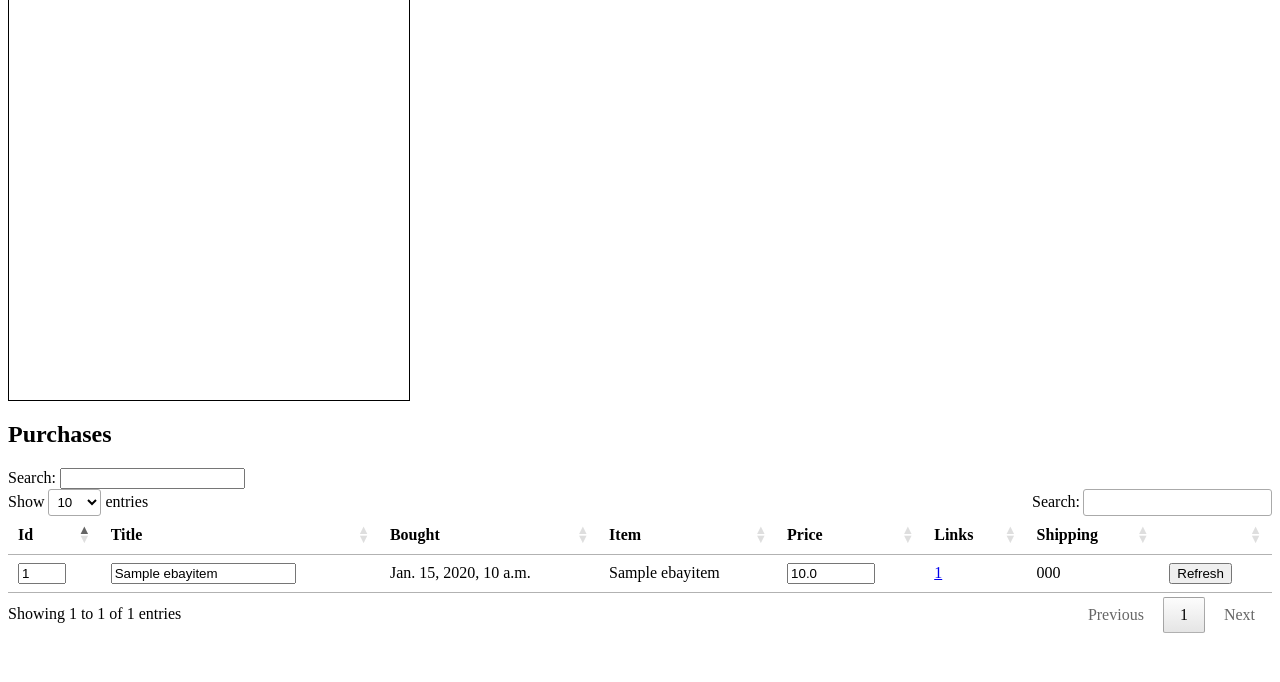
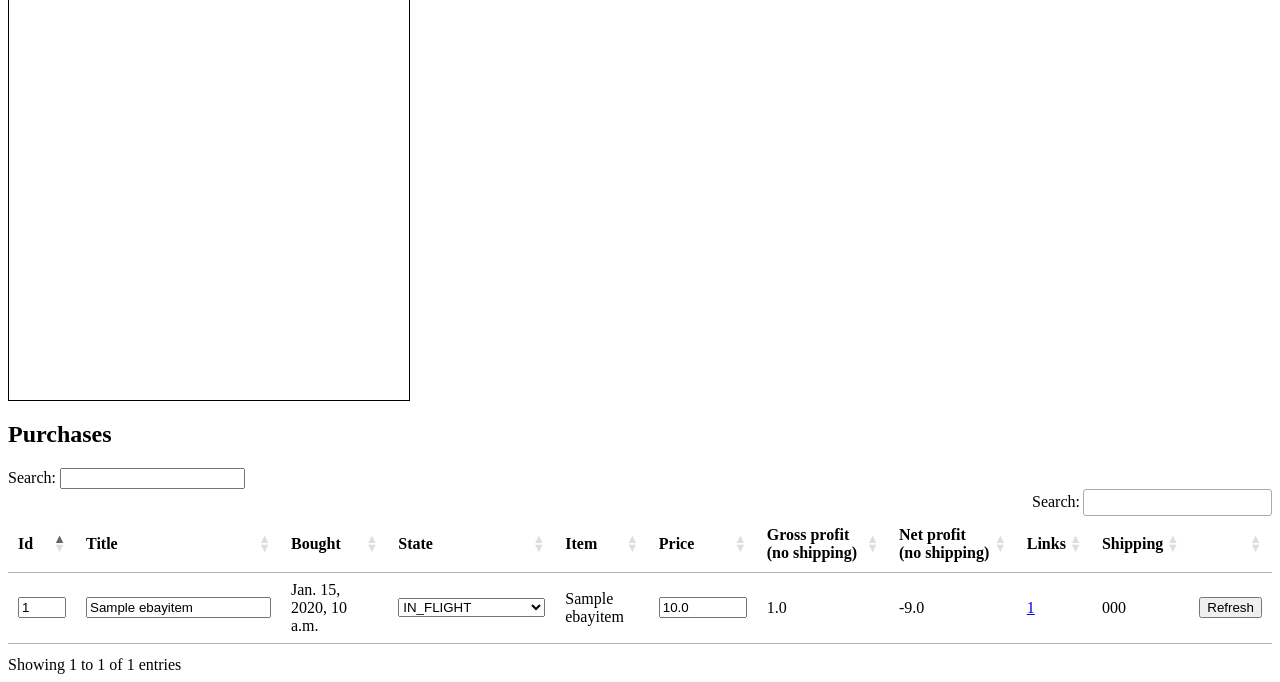
Before and after one commit to de1ux/inventory, a Django app: template inventory/templates/home.html in a window 1280 px wide. Shown: the part 767-1449 px from the top of the page. Before the commit the page ends 1400 px from the top, so only its background shows below. Run offline with Django 5.2, Linux system fonts and the light colour scheme; the template is opened without the code that fills it: values that come from a table or form of the project are taken from there, others are empty; tables that the repository leaves empty hold one stand-in row (values such as "Sample post"); data that the repository does not hold is empty; some libraries are stand-ins or nearby versions.

Commit message:
main Add net/gross calculations

```diff
--- a/inventory/models.py
+++ b/inventory/models.py
@@ -24,7 +24,7 @@ class EbayItem(models.Model):
     title = models.CharField(max_length=255)
     bought_price = models.FloatField()
     bought_date = models.DateTimeField()
-    net_profit = models.FloatField(null=True)
+    gross_profit = models.FloatField(null=True)
     bought_tracking_number = models.CharField(max_length=255, null=True)
     user = models.ForeignKey("User", on_delete=models.CASCADE)
 
@@ -34,10 +34,15 @@ class EbayItem(models.Model):
         ON_SHELF_LISTED = "ON_SHELF_LISTED", "listed"
         SHIPPED = "SHIPPED", "shipped"
 
-    state = models.CharField(max_length=255, choices=State.choices, default=State.ON_SHELF)
+    state = models.CharField(max_length=255, choices=State.choices, default=State.IN_FLIGHT)
 
     def order_id_url(self):
         return f"https://order.ebay.com/ord/show?orderId={self.order_id}#/"
+
+    def net_profit(self):
+        if self.gross_profit is None:
+            return None
+        return self.gross_profit - self.bought_price
 
 
 class User(AbstractUser):
--- a/inventory/templates/home.html
+++ b/inventory/templates/home.html
@@ -25,7 +25,7 @@
 
     $(document).ready(function () {
         let table = new DataTable('#items', {
-            perPage: 100,
+            paging: false,
         });
 
         document.getElementById("search").addEventListener("keydown", function (event) {
@@ -70,8 +70,11 @@
         <th>Id</th>
         <th>Title</th>
         <th>Bought</th>
+        <th>State</th>
         <th>Item</th>
         <th>Price</th>
+        <th>Gross profit (no shipping)</th>
+        <th>Net profit (no shipping)</th>
         <th>Links</th>
         <th>Shipping</th>
         <th></th>
@@ -88,11 +91,21 @@
                    hx-trigger="blur" hx-vals="js:{ 'id': '{{ item.item_id }}', 'system_title': event.target.value }"/>
         </td>
         <td>{{ item.bought_date }}</td>
+        <td>
+            <select hx-swap="none" hx-trigger="change" hx-patch="{% url 'item_detail' pk=item.item_id %}" hx-vals="js:{ 'id': '{{ item.item_id }}', 'state': event.target.value }">
+                <option {% if item.state == 'IN_FLIGHT' %}selected="selected"{% endif %} value="IN_FLIGHT">IN_FLIGHT</option>
+                <option {% if item.state == 'ON_SHELF' %}selected="selected"{% endif %} value="ON_SHELF">ON_SHELF</option>
+                <option {% if item.state == 'ON_SHELF_LISTED' %}selected="selected"{% endif %} value="ON_SHELF_LISTED">ON_SHELF_LISTED</option>
+                <option {% if item.state == 'SHIPPED' %}selected="selected"{% endif %} value="SHIPPED">SHIPPED</option>
+            </select>
+        </td>
         <td>{{ item.title }}</td>
         <td>
             <input style="width:80px;" type="number" value="{{ item.bought_price|default_if_none:'' }}" hx-patch="{% url 'item_detail' pk=item.item_id %}"
                    hx-trigger="blur" hx-vals="js:{ 'id': '{{ item.item_id }}', 'bought_price': event.target.value }"/>
         </td>
+        <td>{{ item.gross_profit|default_if_none:'' }}</td>
+        <td>{{ item.net_profit|default_if_none:'' }}</td>
         <td><a target="_blank" href="{{ item.order_id_url }}">{{ item.order_id }}</a></td>
         <td>{{ item.bought_tracking_number }}</td>
         <td><button hx-get="{% url 'refresh_item' item.item_id %}" hx-swap="innerHTML">Refresh</button></td>
```
Also changed, not shown: inventory/views/api/ebay.py (+35 -36 lines), inventory/migrations/0009_ebayitem_net_profit.py (added), inventory/migrations/0010_rename_net_profit_ebayitem_gross_profit.py (added), inventory/migrations/0011_alter_ebayitem_state.py (added).
